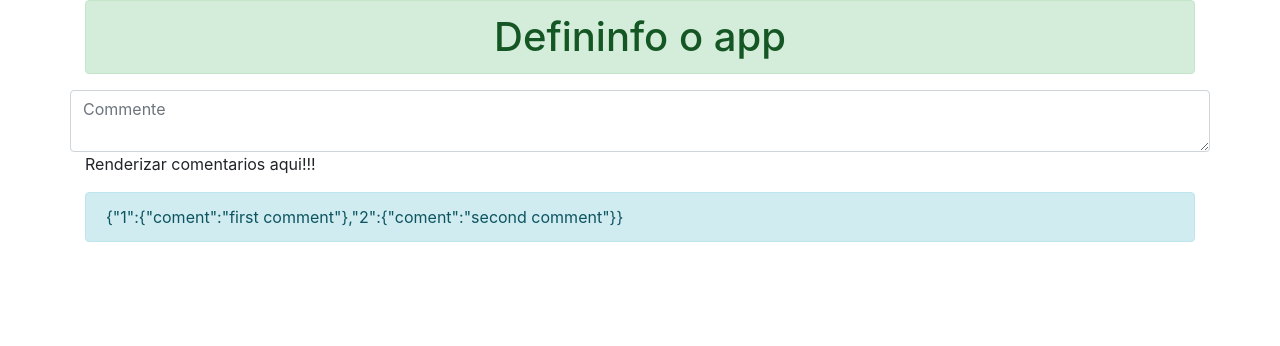
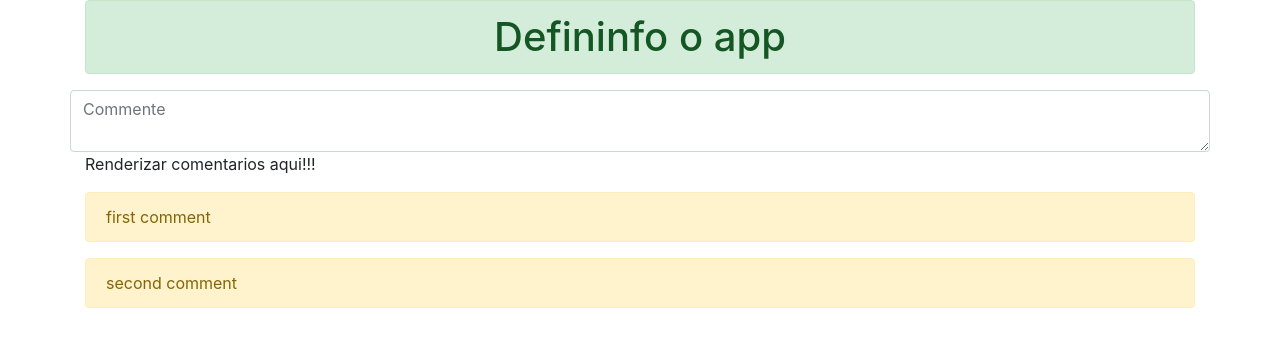
Before and after one commit to kauai/ProductManagerFirebase, a React (Create React App) app: page / in a window 1280 px wide. Shown: the top 346 px of the page. Built offline with nearby package versions, Linux system fonts and the light colour scheme.

Commit message:
Criando o component Comment e organizando os comentários

```diff
--- a/src/Comment.js
+++ b/src/Comment.js
@@ -1,12 +1,19 @@
 import React, { Component } from 'react';
+import ComentP from './Commentp'
 
 class Coments extends Component {
-
+   renderComment(key,coment){
+       return (
+          <ComentP key={key} coment={coment}/>
+       )
+   }
     render() {
         return (
             <div>
                 <p>Renderizar comentarios aqui!!!</p>
-                <p className="alert alert-info">{JSON.stringify(this.props.coments)}</p>
+            {Object.keys(this.props.coments).map(item => {
+                return this.renderComment(item,this.props.coments[item])
+            })}
             </div>
 
         );
--- /dev/null
+++ b/src/Commentp.js
@@ -0,0 +1,12 @@
+import React, { Component } from 'react';
+
+class Commentp extends Component {
+
+    render(){
+        return(
+            <p className="alert alert-warning">{this.props.coment.coment}</p>
+        )
+    }
+}
+
+export default Commentp
--- a/src/NewComent.js
+++ b/src/NewComent.js
@@ -1,6 +1,7 @@
 import React, { Component } from 'react';
 
 class NewComent extends Component {
+
     constructor(){
         super()
         this.handleEnter = this.handleEnter.bind(this);
@@ -12,9 +13,11 @@ class NewComent extends Component {
                 coment:this.refs.coment.value
             })
             this.refs.coment.value = ''
-        e.preventDefault()
+            e.preventDefault()
        }
    }
+
+
     render() {
         return (
             <div className="row">
```
